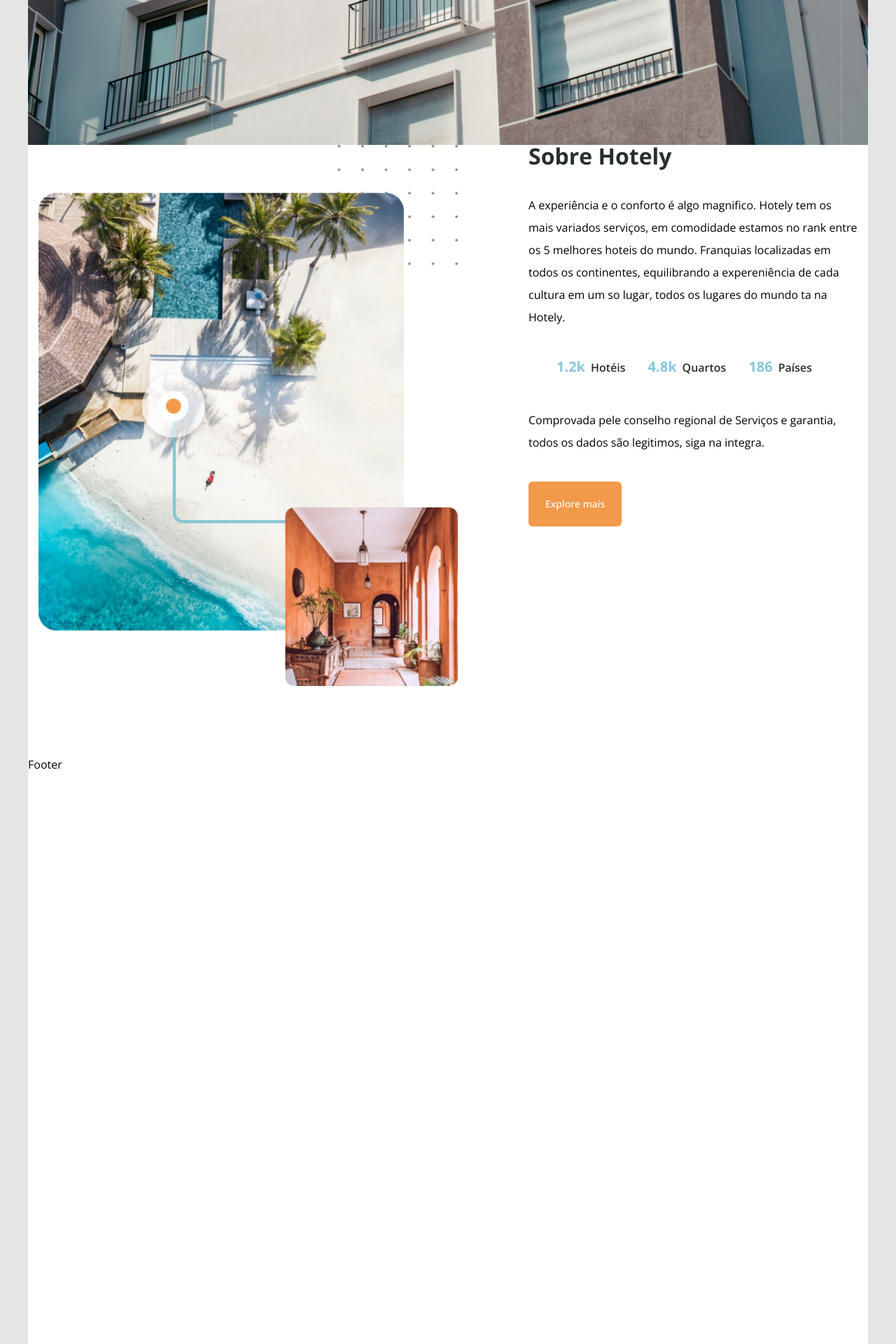
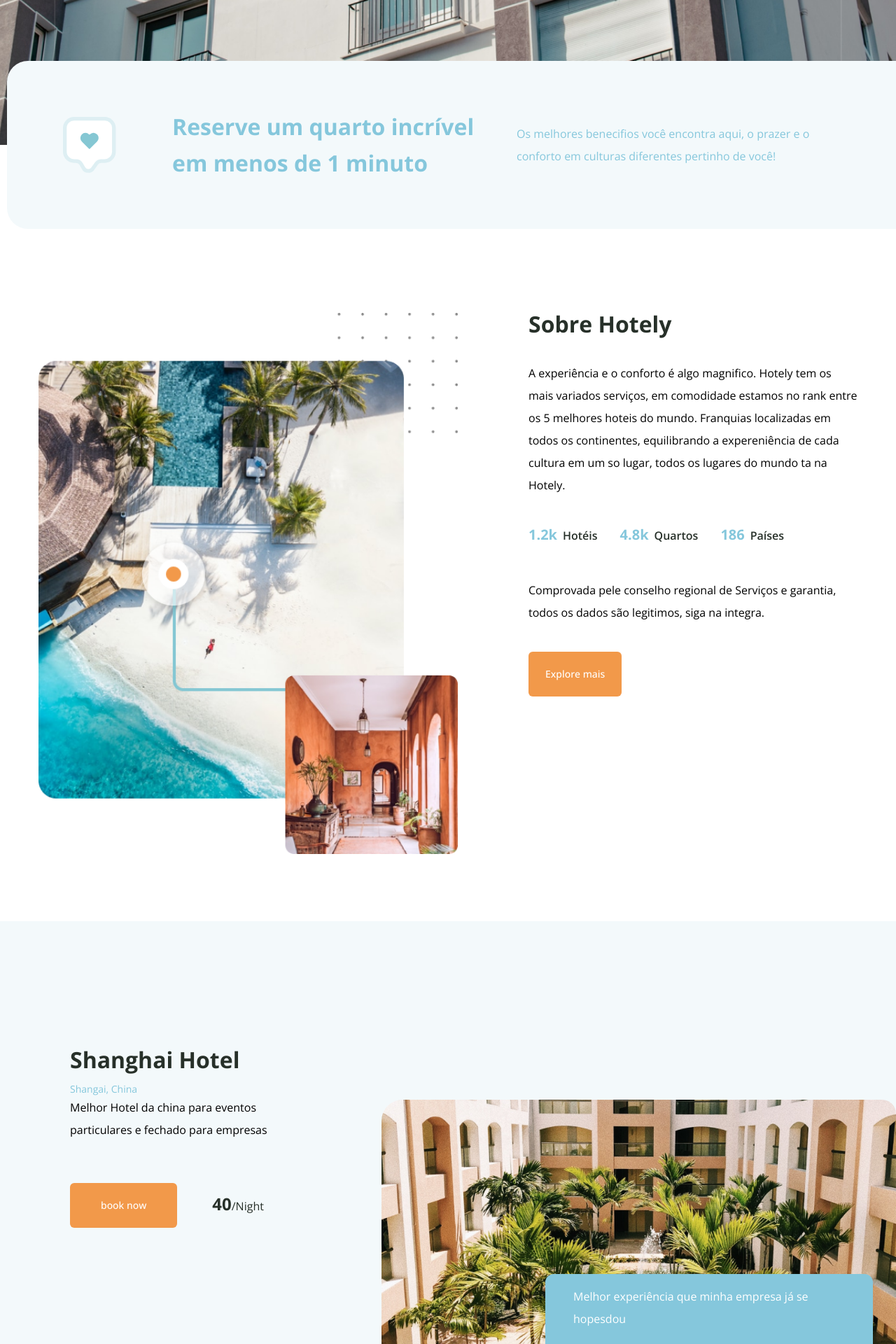
Before and after one commit to victorslls/Project-Hotel, a Next.js app: page / in a window 1280 px wide. Shown: the part 880-2800 px from the top of the page at 70% size. Built offline with nearby package versions, Linux system fonts and the light colour scheme.

Commit message:
add Recomendation, featured, att components

```diff
--- a/app/page.jsx
+++ b/app/page.jsx
@@ -2,14 +2,18 @@ import Footer  from "@/components/Footer";
 import Header from "@/components/Header";
 import Hero from "@/components/Hero";
 import About from "@/components/About";
+import Featured from "@/components/Featured";
+import Recomendation from "@/components/Recomendation";
 
 
 export default function Home() {
   return (
-    <main className="max-w-[1200px] mx-auto bg-white">
+    <main className="max-w-[1440px] overflow-x-hidden mx-auto bg-white">
       <Header />
       <Hero />
+      <Featured />
       <About />
+      <Recomendation/>
       <Footer />
       <div className="h-[4000px]"></div>
     </main>
--- a/components/About.jsx
+++ b/components/About.jsx
@@ -2,22 +2,42 @@
 import { motion } from "framer-motion"
 import Image from "next/image"
 import { fadeIn } from "@/variants"
-import { useInView } from "react-intersection-observer"
+import {  useInView } from "react-intersection-observer"
 import { Button } from "./ui/button"
 import { useMediaQuery } from "react-responsive"
 import Stats from "./Stats"
 
 const About = () => {
+  const isMobile = useMediaQuery({
+    query: "(max-width: 768px)"
+  })
+  const [ref, inView] = useInView({
+    threshold: !isMobile ? 0.5 : null,
+  });
+
+
   return (
-    <section className="py-12 xl:pt-0 xl:pb-24">
+    <section className="py-12 xl:pt-0 xl:pb-24" ref={ref}>
       <div className="container mx-auto">
         <div className="flex flex-col xl:flex-row">
           {/**img */}
-          <div className=" flex-1 relative">
+          <motion.div
+            variants={fadeIn("right", 0.2)}
+            initial="hidden"
+            whileInView={"show"}
+            viewport={{ once: false, amount: 0.4 }}
+            className=" flex-1 relative"
+          >
             <Image src="/about/img2.png" width={599} height={721} alt="" />
-          </div>
+          </motion.div>
           {/**text */}
-          <div className="xl:max-w-[470px]">
+          <motion.div
+            variants={fadeIn("left", 0.5)}
+            initial="hidden"
+            whileInView={"show"}
+            viewport={{ once: false, amount: 0.4 }}
+            className=" xl:max-w-[470px]"
+          >
             <h2 className="h2 mb-[38px]">Sobre Hotely </h2>
             <p>
               A experiência e o conforto é algo magnifico. Hotely tem os mais
@@ -27,13 +47,16 @@ const About = () => {
               lugar, todos os lugares do mundo ta na Hotely.
             </p>
             {/**stats */}
-            <dir className=' my-5 xl:my-10 min-h-[35px] '>
-                <Stats/>
-            </dir>
-            <p className="mb-10">Comprovada pele conselho regional de Serviços e garantia, todos os dados são legitimos, siga na integra.</p>
+            <div className=" my-10 xl:my-10 min-h-[38px] ">
+              { inView && <Stats/>}
+            </div>
+            <p className="mb-10 ">
+              Comprovada pele conselho regional de Serviços e garantia, todos os
+              dados são legitimos, siga na integra.
+            </p>
             {/**btn */}
-            <Button variant='accent'>Explore mais</Button>
-          </div>
+            <Button variant="accent">Explore mais</Button>
+          </motion.div>
         </div>
       </div>
     </section>
--- /dev/null
+++ b/components/Featured.jsx
@@ -0,0 +1,40 @@
+"use client";
+
+import Image from "next/image";
+
+import { motion } from "framer-motion";
+import { fadeIn } from "../variants";
+
+const Featured = () => {
+  return (
+    <motion.section
+      variants={fadeIn("up", 0.2)}
+      initial="hidden"
+      whileInView={"show"}
+      viewport={{ once: false, amount: 0.4 }}
+      className="bg-soft_green-secondary xl:h-[240px]
+     max-w-[1270px] ml-auto xl:-top-[120px] relative rounded-tl-[30px] rounded-bl-[30px] px-[80px] py-[60px]"
+    >
+      <div
+        className="flex flex-col xl:flex-row items-center h-full gap-x-[30px]
+      text-center xl:text-left"
+      >
+        <Image
+          className="xl:mr-[50px]"
+          src="/featured/icon.svg"
+          width={76}
+          height={80}
+          alt=""
+        />
+        <h2 className="h2 flex-1 text-soft_green leading-relaxed">
+          Reserve um quarto incrível em menos de 1 minuto
+        </h2>
+        <p className="flex-1 text-soft_green leading-loose">
+          Os melhores benecifios você encontra aqui, o prazer e o conforto em culturas diferentes pertinho de você!
+        </p>
+      </div>
+    </motion.section>
+  );
+};
+
+export default Featured;
--- a/components/Header.jsx
+++ b/components/Header.jsx
@@ -10,7 +10,7 @@ import Nav from "./Nav"
 
 const Header = () => {
     return (
-      <header className="absolute w-full max-w-[1200px] py-8 xl:py-10">
+      <header className="absolute w-full max-w-[1440px] py-8 xl:py-10">
         <div className="container mx-auto">
           {/**logo, nav (desktop), btn */}
           <div className="flex items-center justify-between">
@@ -25,11 +25,10 @@ const Header = () => {
               <div className="flex items-center gap-x-12">
                 <Nav
                   containerStyles="flex items-center justify-between"
-                  listStyles="flex gap-x-12 text-white"
+                  listStyles="flex  gap-x-12 text-black"
                 />
-                <Button variant="outline" className="px-10 h-[58px]">
-
-                  Login
+                <Button variant="outline" className="px-10 h-[48px]">
+                    Login
                 </Button>
               </div>
             </div>
--- /dev/null
+++ b/components/Recomendation.jsx
@@ -0,0 +1,139 @@
+"use client";
+
+// swiper react components
+import { Swiper, SwiperSlide } from "swiper/react";
+//swiper modules
+import { Autoplay } from "swiper/modules";
+
+//swiper style
+import "swiper/css";
+
+//components
+import { Button } from "./ui/button";
+import Image from "next/image";
+
+const recommendationData = [
+  {
+    name: "Shanghai Hotel",
+    image: "/recommendation/hotel-1.png",
+    location: "Shangai, China",
+    desc: "Melhor Hotel da china para eventos particulares e fechado para empresas",
+    price: 40,
+    testimonial: {
+      message: "Melhor experiência que minha empresa já se hopesdou",
+      personame: "Rober Kennedy",
+    },
+  },
+  {
+    name: "Bariloche Hotel",
+    image: "/recommendation/hotel-2.png",
+    location: "Aspen, USA ",
+    desc: "Melhor Hotel da china para eventos particulares e fechado para empresas",
+    price: 40,
+    testimonial: {
+      message: "Melhor experiência que minha empresa já se hopesdou",
+      personame: "Filie Arthur",
+    },
+  },
+  {
+    name: "Tropical Oasis Hotel",
+    image: "/recommendation/hotel-3.png",
+    location: "Bali, Indonesia ",
+    desc: "Melhor Hotel da china para eventos particulares e fechado para empresas",
+    price: 40,
+    testimonial: {
+      message: "Melhor experiência que minha empresa já se hopesdou",
+      personame: "Fernanda Kimper",
+    },
+  },
+];
+
+import { motion } from "framer-motion";
+import { fadeIn } from "@/variants";
+
+const Recomendation = () => {
+  return (
+    <motion.section
+      variants={fadeIn("up", 0.2)}
+      initial="hidden"
+      whileInView={"show"}
+      viewport={{ once: false, amount: 0 }}
+      className=" pb-12 xl:pt-[150px] xl:pb-[112px] bg-soft_green-secondary relative"
+    >
+      {/**slider */}
+      <motion.div
+        variants={fadeIn("up", 0.2)}
+        initial="hidden"
+        whileInView={"show"}
+        viewport={{ once: false, amount: 0 }}
+      >
+        <Swiper modules={{Autoplay}} autoplay={{
+            delay: 4000,
+            disableOnInteraction: true,
+        }}
+        loop
+        speed={2000}
+        >
+          {recommendationData.map((hotel, index) => {
+            return (
+              <SwiperSlide key={index}>
+                <div className="flex flex-col xl:flex-row">
+                  {/**text */}
+                  <div
+                    className="max-w-[345px] xl:pt-8 order-2 m xl:order-1 text-center mx-auto
+                xl:text-left xl:mx-[100px]"
+                  >
+                    <h2 className="h2 mb-4">{hotel.name}</h2>
+                    <p className="text-soft_green text-sm">{hotel.location}</p>
+                    <p className="mb-[60px]">{hotel.desc}</p>
+                    <div className="flex items-center gap-[50px] mb-[50px]">
+                      <Button variant="accent" className="px-[44px]">
+                        book now
+                      </Button>
+                      <div className="text-black">
+                        <span className="font-bold text-2xl">
+                          {hotel.price}
+                        </span>
+                        <span>/Night</span>
+                      </div>
+                    </div>
+                  </div>
+                  {/**image & testimonial */}
+                  <div
+                    className="order-1 xl:order-2 flex-1 flex flex-col justify-center
+                 xl:justify-end relative h-[534px] mb-5"
+                  >
+                    <Image
+                      src={hotel.image}
+                      width={905}
+                      height={528}
+                      quality={100}
+                      alt=""
+                      className="rounded-tr-[20px] rounded-tl-[20px] xl:rounded-br-[0px] xl:rounded-tl-[30px] xl:rounded-bl-[30px]"
+                    />
+                    <div
+                      className="bg-soft_green p-4 text-white text-center xl:text-left xl:max-w-[468px]
+                  xl:min-h-[180px] xl:absolute xl:bottom-0 xl:translate-x-1/2 xl:rounded-xl xl:px-10 ]"
+                    >
+                      <p className="mb-3 max-w-md mx-auto xl:max-w-none xl:mx-0 xl:mb-6">
+                        {hotel.testimonial.message}
+                      </p>
+                      <p className="text-xl font-bold">
+                        {hotel.testimonial.personame}
+                      </p>
+                    </div>
+                  </div>
+                  <div></div>
+                </div>
+              </SwiperSlide>
+            );
+          })}
+        </Swiper>
+      </motion.div>
+      <Image src={'/recommendation/pattern.svg'} width={240} height={240} alt=""/>
+
+    </motion.section>
+  );
+};
+
+export default Recomendation;
--- a/components/SearchBox.jsx
+++ b/components/SearchBox.jsx
@@ -17,8 +17,7 @@ import GuestSelect from "./GuestSelect";
 const SearchBox = () => {
   return (
     <motion.div
-      variants={fadeIn("up", 0.2)}
-      transition={{ duration: 1 }}
+      variants={fadeIn("up", 0.5)}
       initial="hidden"
       whileInView={"show"}
       viewport={{ once: false, amount: 0 }}
--- a/components/Stats.jsx
+++ b/components/Stats.jsx
@@ -23,7 +23,7 @@ const statsData= [
 
 const Stats = () => {
   return (
-    <div className="flex flex-col xl:flex-row gap-x-8 gap-y-4 my-10">
+    <div className=" flex flex-col xl:flex-row gap-x-8 gap-y-4 my-10 ">
         {statsData.map((item, index)=> {
             return (
               <div key={index}>
--- a/components/ui/button.jsx
+++ b/components/ui/button.jsx
@@ -10,7 +10,7 @@ const buttonVariants = cva(
     variants: {
       variant: {
         default: "bg-grey-secondary",
-        accent: "bg-orange text-white  font bold hover:bg-orange/90",
+        accent: "bg-orange text-white font bold hover:bg-orange/90",
         outline:
           "bg-transparent text-white border border-white hover:bg-white hover:text-black",
       },
--- a/variants.jsx
+++ b/variants.jsx
@@ -1,12 +1,12 @@
-import { delay } from "framer-motion";
+
 
 export const fadeIn = (direction, delay) => {
     return {
         hidden: {
-            y:direction === 'up' ? 80 : direction === 'down'? -80: 0,
+            y:direction === 'up' ? 80 : direction === 'down'? -80 : 0,
             opacity: 0,
-            x:direction === 'left' ? 80 : direction === 'right' ? -80: 0,
-            trasition: {
+            x:direction === 'left' ? 80 : direction === 'right'? -80 : 0,
+            transition: {
                 type:'tween',
                 duration: 1.5,
                 delay: delay,
@@ -15,9 +15,9 @@ export const fadeIn = (direction, delay) => {
         },
         show: {
             y:0,
-            y:0,
+            x:0,
             opacity: 1,
-            trasition: {
+            transition: {
                 type:'tween',
                 duration: 1.5,
                 delay: delay,
```
